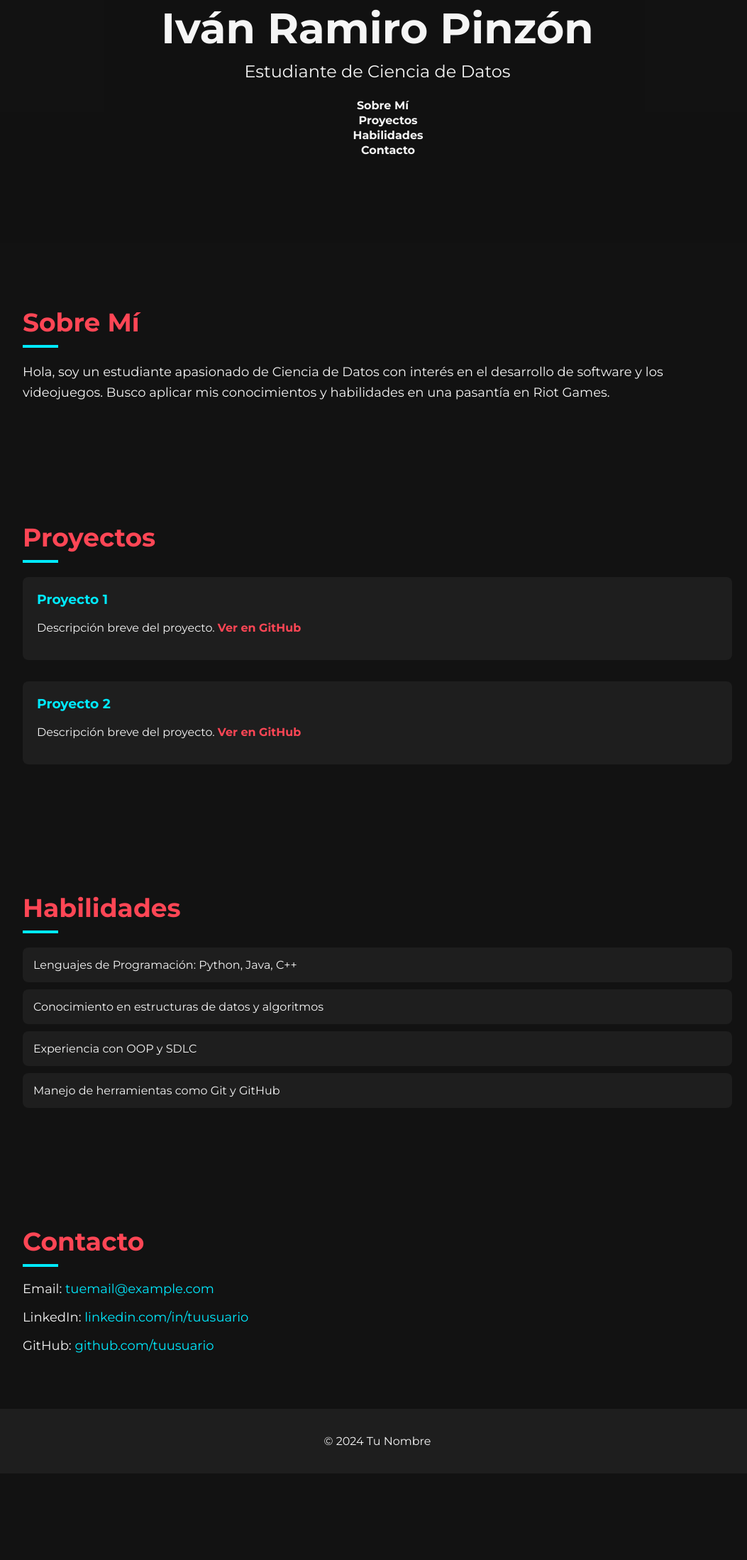
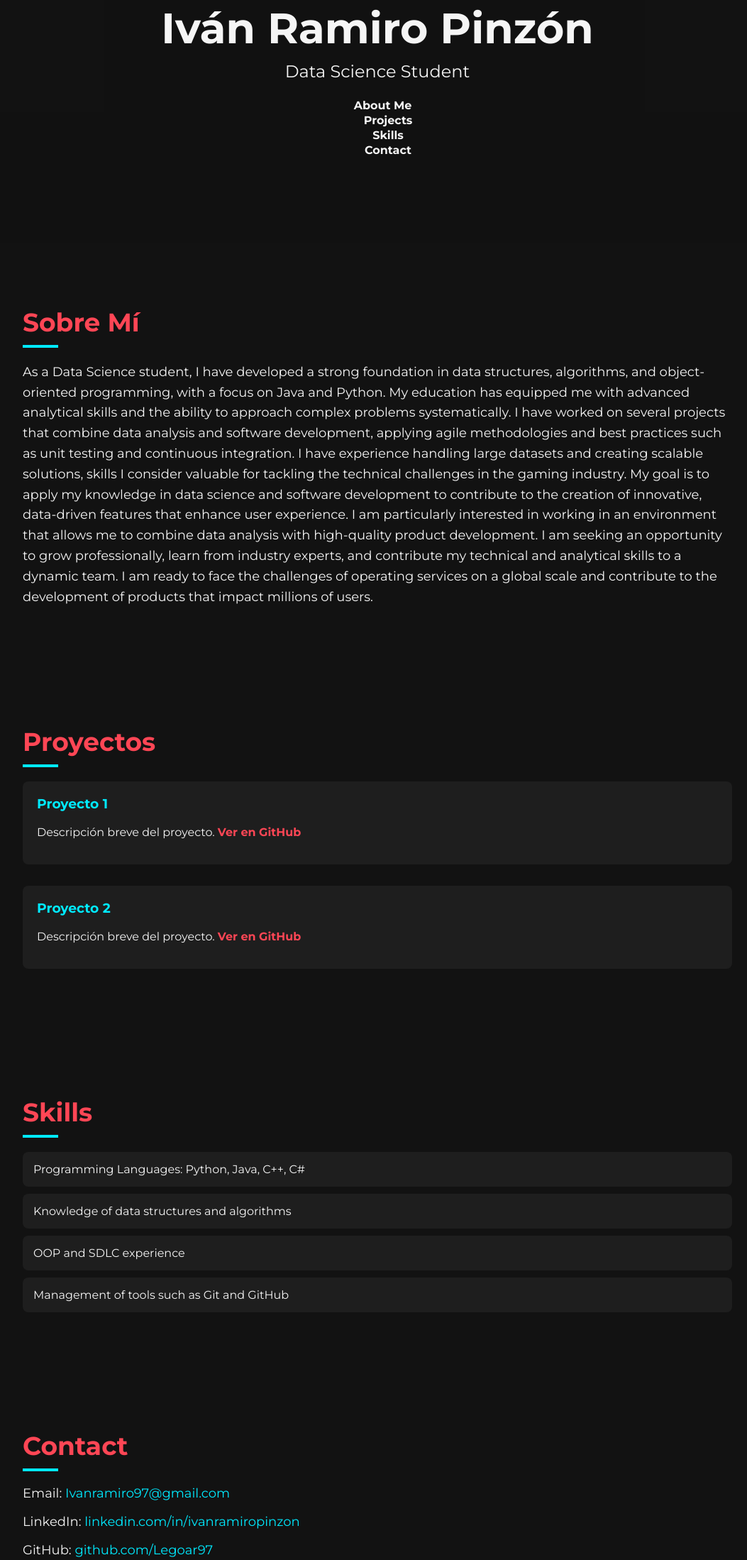
Before and after one commit to Legoar97/legoar.github.io, a plain HTML site: page index.html in a window 1280 px wide. Shown: the part 97-2295 px from the top of the page at 71% size, without its empty margins (108-1161 px from the left). Before the commit the page ends 2173 px from the top, so only its background shows below. Drawn offline with Linux system fonts and the light colour scheme.

Commit message:
Update index.html

```diff
--- a/index.html
+++ b/index.html
@@ -2,24 +2,30 @@
 <html lang="es">
 <head>
     <meta charset="UTF-8">
-    <title>Iván Ramiro Pinzón | Estudiante de Ciencia de Datos</title>
+    <title>Iván Ramiro Pinzón | Data Science Student</title>
     <link rel="stylesheet" href="styles.css">
 </head>
 <body>
     <header>
         <h1>Iván Ramiro Pinzón</h1>
-        <p>Estudiante de Ciencia de Datos</p>
+        <p>Data Science Student</p>
         <nav>
-            <a href="#sobre-mi">Sobre Mí</a>
-            <a href="#proyectos">Proyectos</a>
-            <a href="#habilidades">Habilidades</a>
-            <a href="#contacto">Contacto</a>
+            <a href="#sobre-mi">About Me</a>
+            <a href="#proyectos">Projects</a>
+            <a href="#habilidades">Skills</a>
+            <a href="#contacto">Contact</a>
         </nav>
     </header>
 
     <section id="sobre-mi">
         <h2>Sobre Mí</h2>
-        <p>Hola, soy un estudiante apasionado de Ciencia de Datos con interés en el desarrollo de software y los videojuegos. Busco aplicar mis conocimientos y habilidades en una pasantía en Riot Games.</p>
+        <p>As a Data Science student, I have developed a strong foundation in data structures, algorithms, and object-oriented programming, with a focus on Java and Python. My education has equipped me with advanced analytical skills and the ability to approach complex problems systematically.
+
+I have worked on several projects that combine data analysis and software development, applying agile methodologies and best practices such as unit testing and continuous integration. I have experience handling large datasets and creating scalable solutions, skills I consider valuable for tackling the technical challenges in the gaming industry.
+
+My goal is to apply my knowledge in data science and software development to contribute to the creation of innovative, data-driven features that enhance user experience. I am particularly interested in working in an environment that allows me to combine data analysis with high-quality product development.
+
+I am seeking an opportunity to grow professionally, learn from industry experts, and contribute my technical and analytical skills to a dynamic team. I am ready to face the challenges of operating services on a global scale and contribute to the development of products that impact millions of users.</p>
     </section>
 
     <section id="proyectos">
@@ -36,25 +42,25 @@
     </section>
 
     <section id="habilidades">
-        <h2>Habilidades</h2>
+        <h2>Skills</h2>
         <ul>
-            <li>Lenguajes de Programación: Python, Java, C++</li>
-            <li>Conocimiento en estructuras de datos y algoritmos</li>
-            <li>Experiencia con OOP y SDLC</li>
-            <li>Manejo de herramientas como Git y GitHub</li>
+            <li>Programming Languages: Python, Java, C++, C#</li>
+            <li>Knowledge of data structures and algorithms</li>
+            <li>OOP and SDLC experience</li>
+            <li>Management of tools such as Git and GitHub</li>
             <!-- Agrega más habilidades relevantes -->
         </ul>
     </section>
 
     <section id="contacto">
-        <h2>Contacto</h2>
-        <p>Email: <a href="mailto:tuemail@example.com">tuemail@example.com</a></p>
-        <p>LinkedIn: <a href="https://www.linkedin.com/in/tuusuario/">linkedin.com/in/tuusuario</a></p>
-        <p>GitHub: <a href="https://github.com/tuusuario">github.com/tuusuario</a></p>
+        <h2>Contact</h2>
+        <p>Email: <a href="mailto:Ivanramiro97@gmail.com">Ivanramiro97@gmail.com</a></p>
+        <p>LinkedIn: <a href="https://www.linkedin.com/in/ivanramiropinzon/">linkedin.com/in/ivanramiropinzon</a></p>
+        <p>GitHub: <a href="https://github.com/legoar97">github.com/Legoar97</a></p>
     </section>
 
     <footer>
-        <p>© 2024 Tu Nombre</p>
+        <p>© 2024 Iván Pinzón</p>
     </footer>
 </body>
 </html>
```
